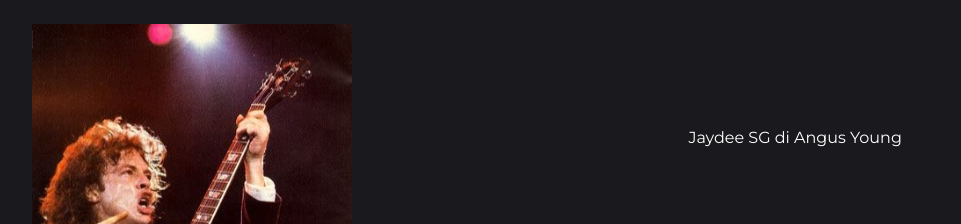
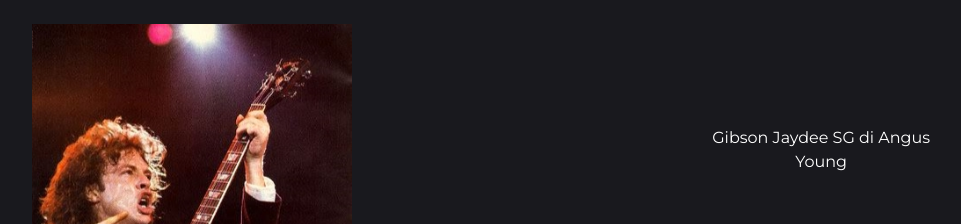
Before and after one commit to Margot99/ELECTRIC-GUITAR-HISTORY, a plain HTML site: page degnedinota.html in a window 1280 px wide. Shown: the part 1280-1504 px from the top of the page, without its empty margins (134-1095 px from the left). Drawn offline with nearby package versions, Linux system fonts and the light colour scheme.

Commit message:
Update degnedinota.html

```diff
--- a/degnedinota.html
+++ b/degnedinota.html
@@ -86,7 +86,7 @@
       <div class="media">
         <img id="fddn" src="Images\Gibson_SG angus.jpg" class="align-self-center mr-3" alt="Jaydee SG of Angus Young">
         <div class="media-bodyddn">
-          Jaydee SG di Angus Young
+         Gibson Jaydee SG di Angus Young
                     </div>
       </div>
     </br>
```
